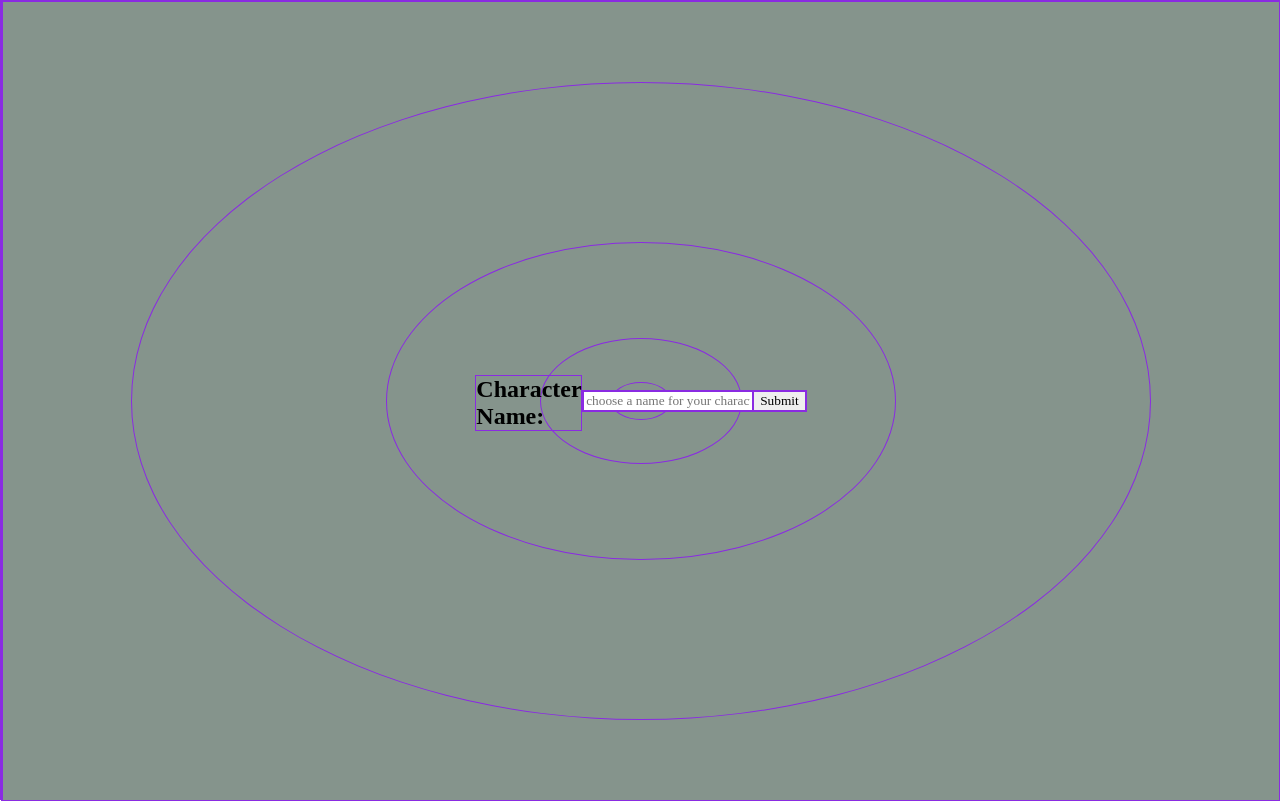
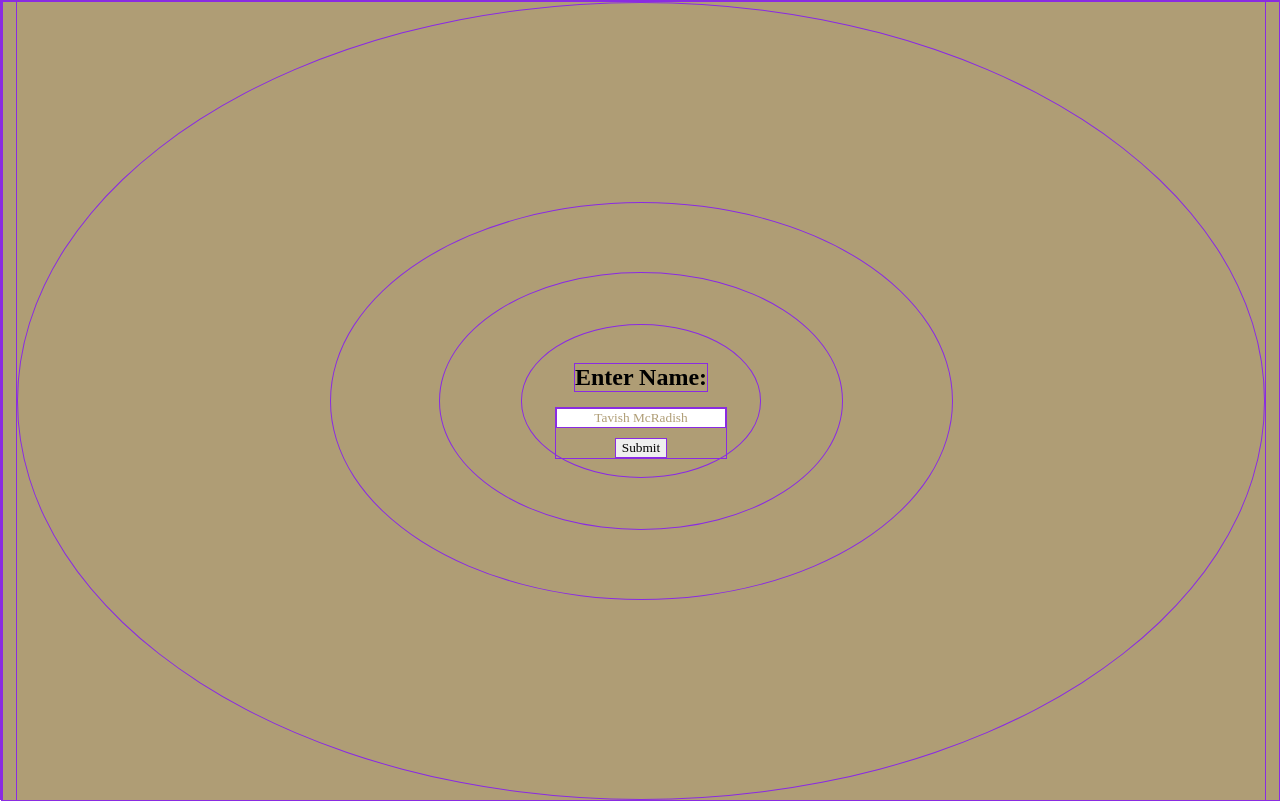
Before and after one commit to Alastair908/CharacterSheetSix, a plain HTML site: page index.html in a window 1280 px wide. Drawn offline with nearby package versions, Linux system fonts and the light colour scheme; files whose address does not match are found by name; a web font is replaced by a local one.

Commit message:
Refined styles, added more ideas.

```diff
--- a/index.html
+++ b/index.html
@@ -36,9 +36,9 @@
         <div id="bonusCircle" class="concCircle">
           <div id="abilityCircle" class="concCircle">
             <div id="nameCircle" class="concCircle">
-              <h2 id="characterNamePrompter">Character Name:</h2>
+              <h2 id="characterNamePrompter">Enter Name:</h2>
               <form id="characterNameForm" action="/submit-name" method="post">
-                <input id="characterNameInpuuter" type="text" name="name" placeholder="choose a name for your character" required>
+                <input id="characterNameInputter" type="text" name="name" placeholder="Tavish McRadish" required>
                 <input id="characterNameSubmitter" type="submit" value="Submit">
             </div>
           </div>
--- a/styles.css
+++ b/styles.css
@@ -20,25 +20,27 @@ body, main {
 }
 
 main {
-  background-color: #85948c;
+  background-color: rgb(175, 157, 117);
 }
 
 #characterSheet {
   display: flex;
   justify-content: center;
   align-items: center;
+  max-width: 1250px;
+  max-height: 1250px;
 }
 
 .concCircle {
-  border-radius: 50%;
   display: flex;
   justify-content: center;
   align-items: center;
+  border-radius: 50%;
 }
 
 #outerCircle {
-  width: 80%;
-  height: 80%;
+  width: 100%;
+  height: 100%;
 }
 
 #bonusCircle {
@@ -47,13 +49,14 @@ main {
 }
 
 #abilityCircle {
-  width: 40%;
-  height: 40%;
+  width: 65%;
+  height: 65%;
 }
 
 #nameCircle {
-  width: 30%;
-  height: 30%;
+  width: 60%;
+  height: 60%;
+  flex-direction: column;
 }
 
 #characterNamePrompter {
@@ -64,13 +67,21 @@ main {
   display: flex;
   justify-content: center;
   align-items: center;
+  flex-direction: column;
 }
 
 #characterNameInputter {
   display: flex;
   justify-content: center;
   align-items: center;
+  margin-bottom: 10px;
+  text-align: center;
 }
+
+#characterNameInputter::placeholder {
+  color: rgb(175, 157, 117)
+}
+
 
 
 /* ### ### ### ### ### ### ### ### ### ### ### */
```
Also changed, not shown: ideas.txt.
